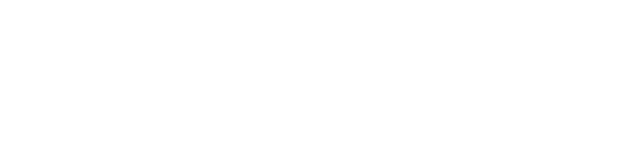
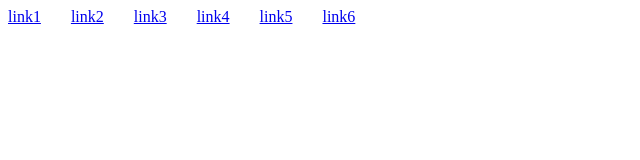
Before and after one commit to AncleMarvel/jStudy, a plain HTML site: page less7/lvl2/2-создание_разметки.html in a window 1280 px wide. Shown: the whole page, without its empty margins (0-640 px from the left). Drawn offline with Linux system fonts and the light colour scheme.

Commit message:
lvl 2 is done

```diff
--- a/less7/lvl2/2-создание_разметки.html
+++ b/less7/lvl2/2-создание_разметки.html
@@ -1,16 +1,19 @@
 <!DOCTYPE html>
 <html lang="en">
+
 <head>
     <meta charset="UTF-8">
     <meta name="viewport" content="width=device-width, initial-scale=1.0">
     <title>Document</title>
 </head>
+
 <body>
     <!-- <img src="https://picsum.photos/200/300?random=1" alt="pic1">
     <img src="https://picsum.photos/200/300?random=2" alt="pic2">
     <img src="https://picsum.photos/200/300?random=3" alt="pic3"> -->
 
     <script>
+        "use strict";
         /*
         Задание.
         С помощью цилка for добавьте в body 6 картинок, по примеру тех, что закомментированы
@@ -19,7 +22,30 @@
         ниже:
         <img src="https://picsum.photos/200/300?random=${счетчик_цикла_здесь}" alt="pic${счетчик_цикла_здесь}">
         */
+        // let urls = [
+        //     "https://picsum.photos/200/300?random=",
+        //     "https://picsum.photos/200/300?random=",
+        //     "https://picsum.photos/200/300?random=",
+        //     "https://picsum.photos/200/300?random=",
+        //     "https://picsum.photos/200/300?random=",
+        //     "https://picsum.photos/200/300?random="
+        // ];
+        // let alts = ["pic", "pic", "pic"];
 
+        // let a = document.createElement("a");
+        // a.setAttribute("target", targetAttr);
+        // a.innerText = linkText;
+        // document.body.insertAdjacentElement("afterbegin", a);
+
+        for (let i = 1; i <= 6; i++) {
+            let a = document.createElement("a");
+            a.href = `https://picsum.photos/200/300?random=${i}`;
+            a.innerText = `link${i}`;
+            a.alt = `pic${i}`;
+            a.style.marginRight = "30px";
+            document.body.insertAdjacentElement("beforeend", a);
+        }
     </script>
 </body>
+
 </html>
```
Also changed, not shown: less7/lvl2/1-получение_data-атрибутов.html (+10 -0 lines), less7/lvl2/3-размер_шрифта.html (+7 -0 lines).
